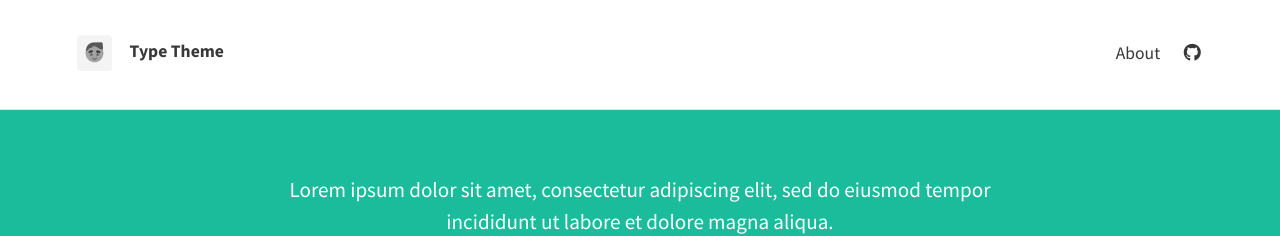
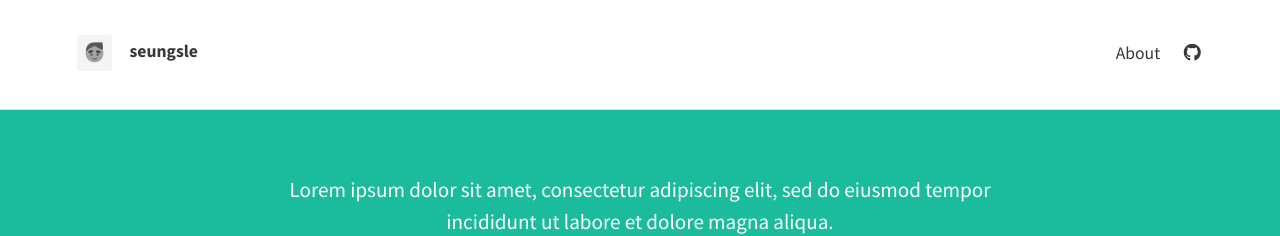
Before and after one commit to aLVINlEE9/aLVINlEE9.github.io, a Jekyll site: the page built from index.html, in a window 1280 px wide. Shown: the top 236 px of the page. Built offline with Jekyll 4.4.1, drawn with Linux system fonts in a browser that asks for light colours; nearby versions of some CDN libraries; the list of posts is cut into pages by our own code.

Commit message:
Update _config.yml

```diff
--- a/_config.yml
+++ b/_config.yml
@@ -1,11 +1,11 @@
 # SITE CONFIGURATION
-baseurl: "/type-theme"
-url: "https://rohanchandra.github.io/"
+baseurl:
+url: "https://github.com/aLVINlEE9/aLVINlEE9.github.io"
 
 # THEME-SPECIFIC CONFIGURATION
 theme_settings:
   # Meta
-  title: Type Theme
+  title: seungsle
   avatar: assets/img/avatar.png
   favicon: assets/favicon.ico
   gravatar: # Email MD5 hash
@@ -29,7 +29,7 @@ theme_settings:
   facebook:
   flickr:
   gitlab:
-  github: "rohanchandra/type-theme"
+  github: "aLVINlEE9"
   gitter:
   google_plus:
   instagram:
```
